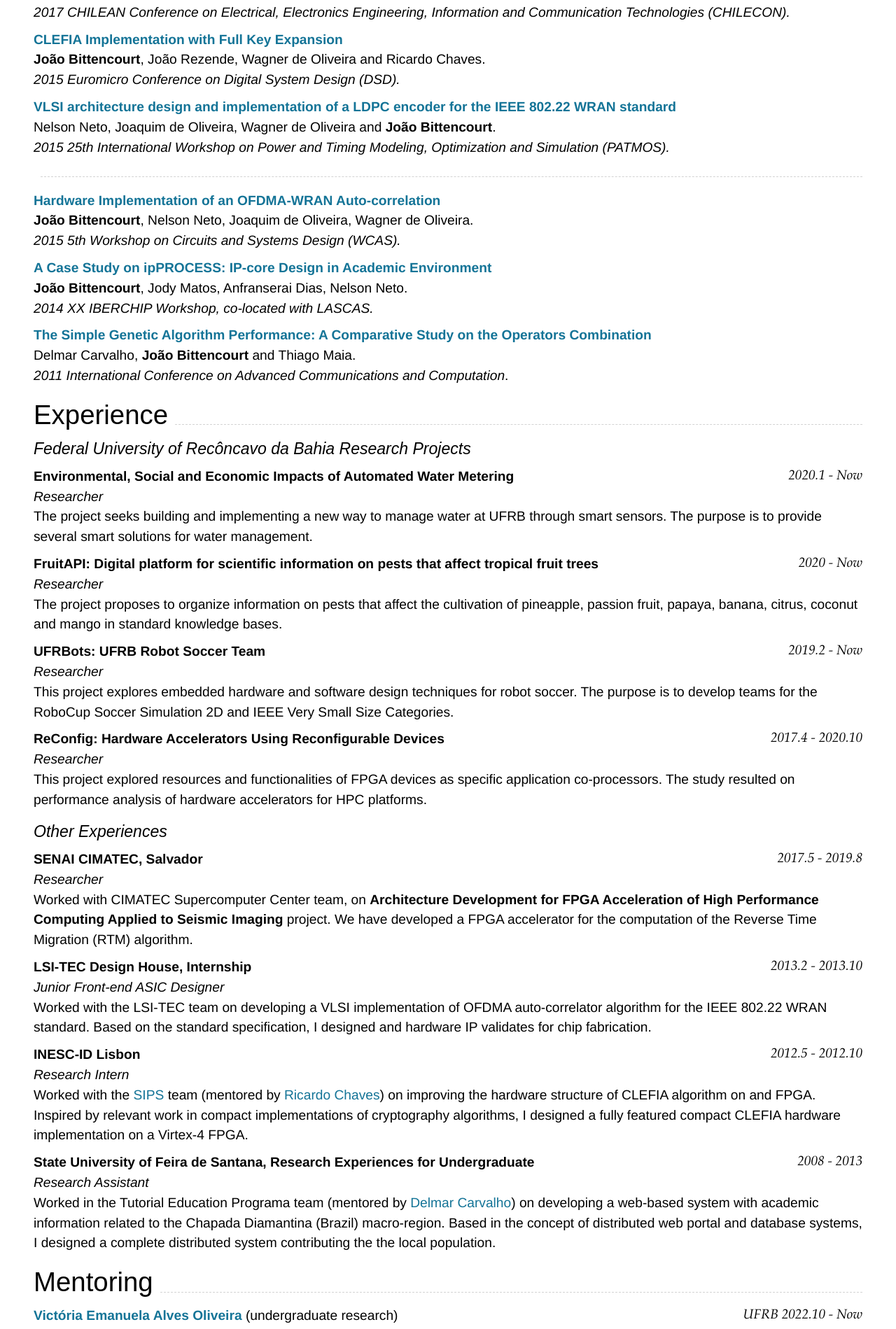
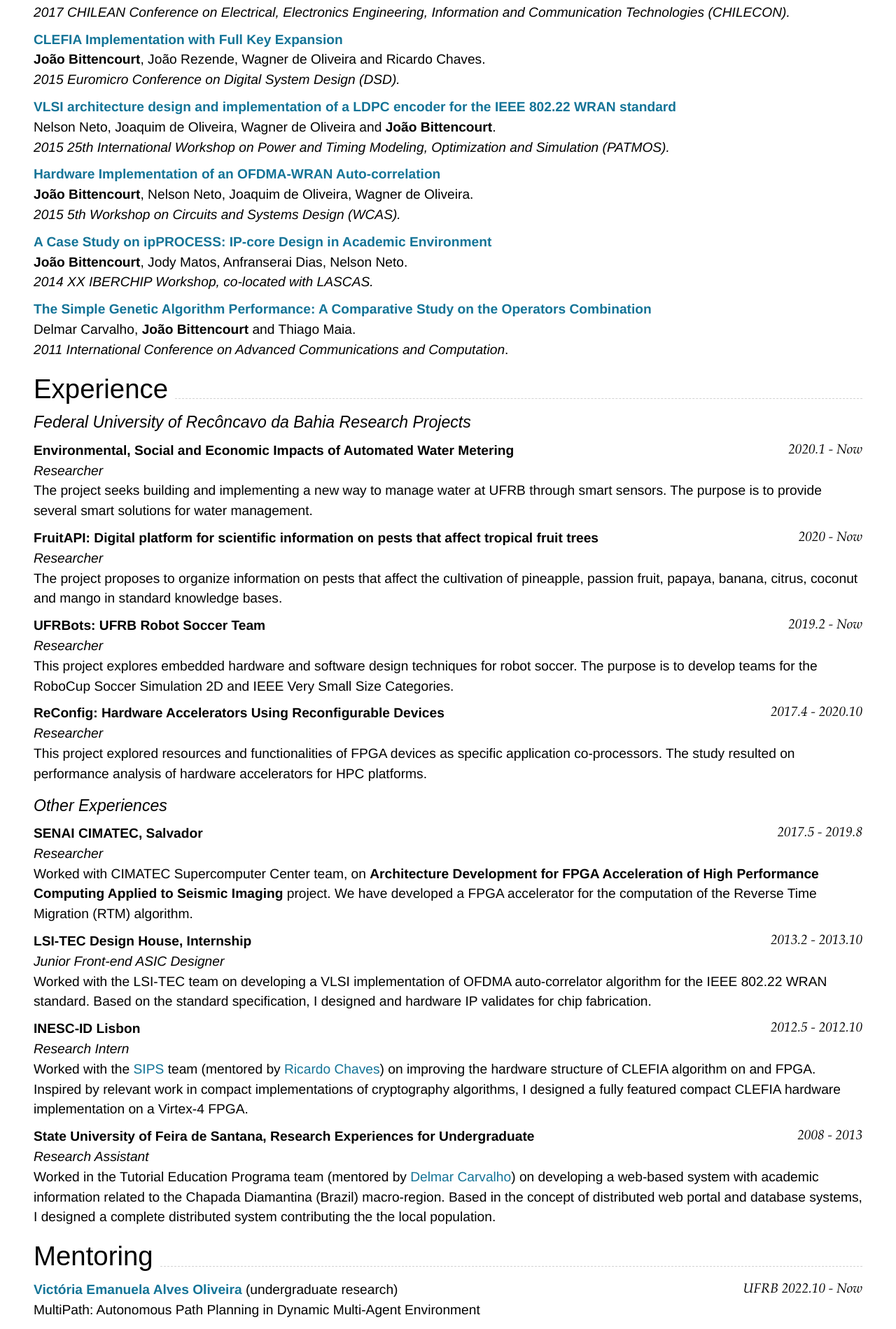
Before and after one commit to joaocarlos/cv, a Jekyll site: the page built from index.md, in a window 1280 px wide. Shown: the part 2231-4130 px from the top of the page at 70% size. Built offline with Jekyll 4.4.1, drawn with Linux system fonts in a browser that asks for light colours; nearby versions of some CDN libraries.

Commit message:
Pequena correção

```diff
--- a/index.md
+++ b/index.md
@@ -157,7 +157,7 @@ _2015 Euromicro Conference on Digital System Design (DSD)._<br>
 Nelson Neto, Joaquim de Oliveira, Wagner de Oliveira and **João Bittencourt**.<br>
 _2015 25th International Workshop on Power and Timing Modeling, Optimization and Simulation (PATMOS)._<br>
 
-## <!-- [[PDF](https://ieeexplore.ieee.org/document/7347589)] -->
+<!-- [[PDF](https://ieeexplore.ieee.org/document/7347589)] -->
 
 ### [**Hardware Implementation of an OFDMA-WRAN Auto-correlation**](https://www.researchgate.net/publication/292607308_Hardware_Implementation_of_an_OFDMA-WRAN_Auto-correlation)
 
```
